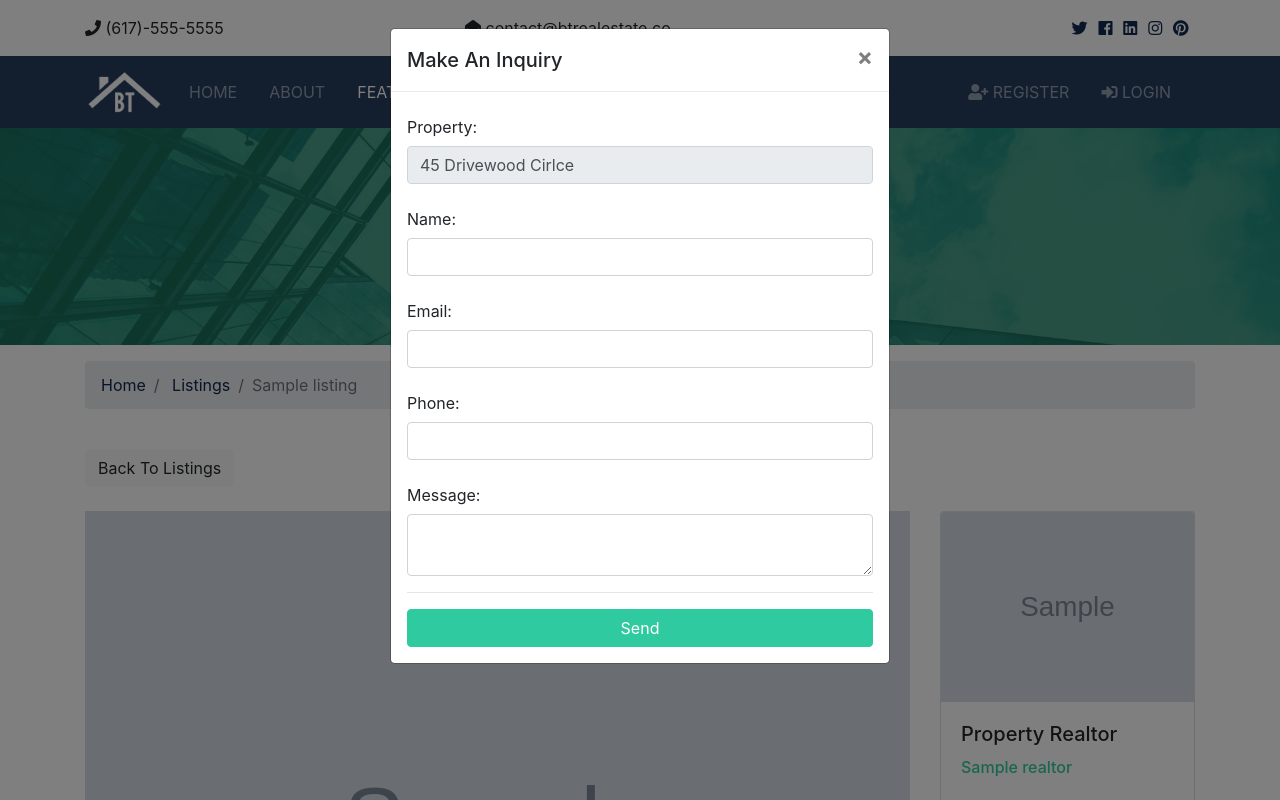
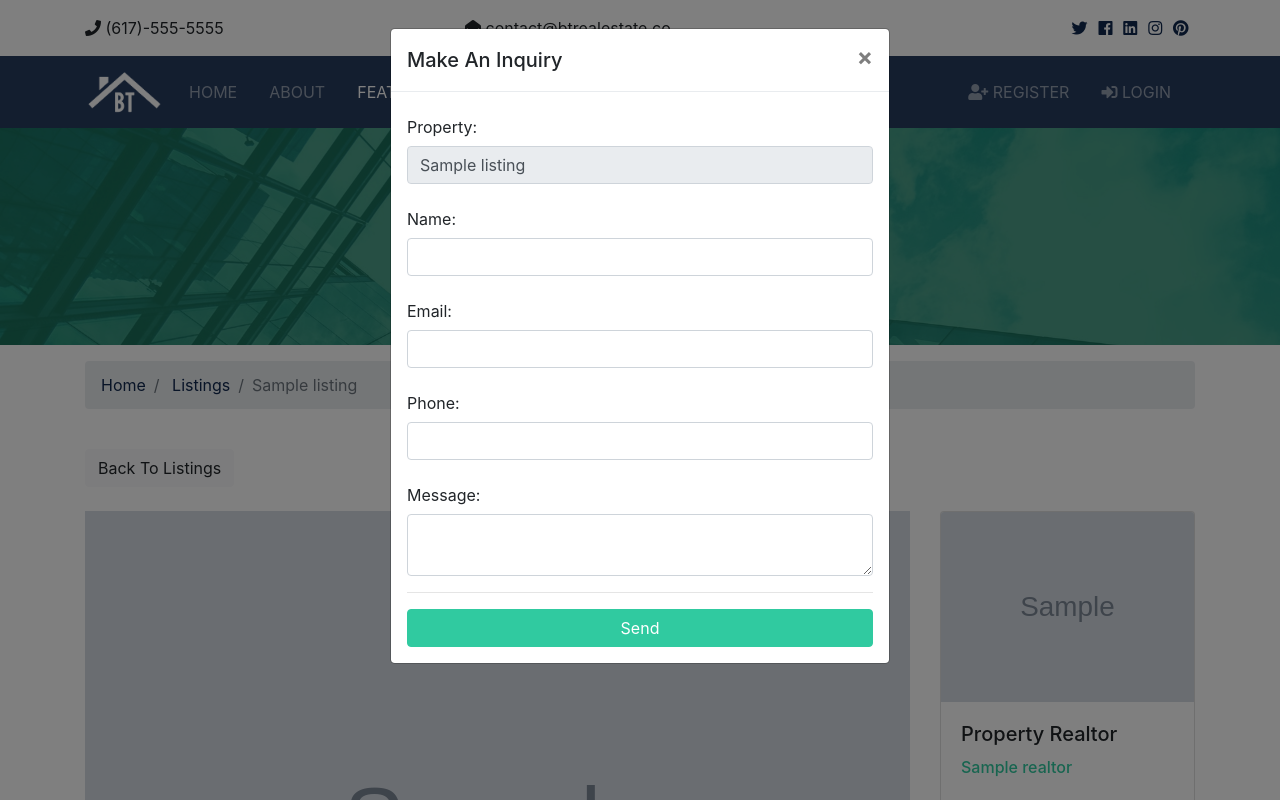
Before and after one commit to LittleBlue418/bt_homes, a Django app: template templates/listings/listing.html in a window 1280 px wide, after a click on "Make An Inquiry". Run offline with Django 3.2, Linux system fonts and the light colour scheme; the template is opened without the code that fills it: most values are stand-ins (such as "Sample title", 1, 10 or a date in 2020); grey boxes marked "Sample" are stand-in pictures; some libraries are stand-ins or nearby versions.

Commit message:
populate form from user info + method

```diff
--- a/templates/listings/listing.html
+++ b/templates/listings/listing.html
@@ -184,19 +184,43 @@
           </button>
         </div>
         <div class="modal-body">
-          <form>
+
+          <!--Inquiry Form-->
+          <form action="{% url 'contact' %}" method="POST">
+            {% csrf_token %}
+
+            {% if user.is_authenticated %}
+              <input type="hidden" name="user_id" value="{{ user.id }}">
+            {% else %}
+              <input type="hidden" name="user_id" value="0">
+            {% endif %}
+
+            <input type="hidden" name="realtor_email" value="{{ listing.realtor.email }}">
+            <input type="hidden" name="listing_id" value="{{ listing.id }}">
+
             <div class="form-group">
               <label for="property_name" class="col-form-label">Property:</label>
-              <input type="text" name="listing" class="form-control" value="45 Drivewood Cirlce" disabled>
+              <input type="text" name="listing" class="form-control" value="{{ listing.title }}" disabled>
             </div>
+
             <div class="form-group">
               <label for="name" class="col-form-label">Name:</label>
-              <input type="text" name="name" class="form-control" required>
+              <input type="text" name="name" class="form-control"
+                {% if user.is_authenticated %}
+                  value="{{  user.first_name }} {{ user.last_name }}"
+                {% endif %}
+                required>
             </div>
+
             <div class="form-group">
               <label for="email" class="col-form-label">Email:</label>
-              <input type="email" name="email" class="form-control" required>
+              <input type="email" name="email" class="form-control"
+                {% if user.is_authenticated %}
+                  value="{{  user.email }}"
+                {% endif %}
+                required>
             </div>
+
             <div class="form-group">
               <label for="phone" class="col-form-label">Phone:</label>
               <input type="text" name="phone" class="form-control">
```
